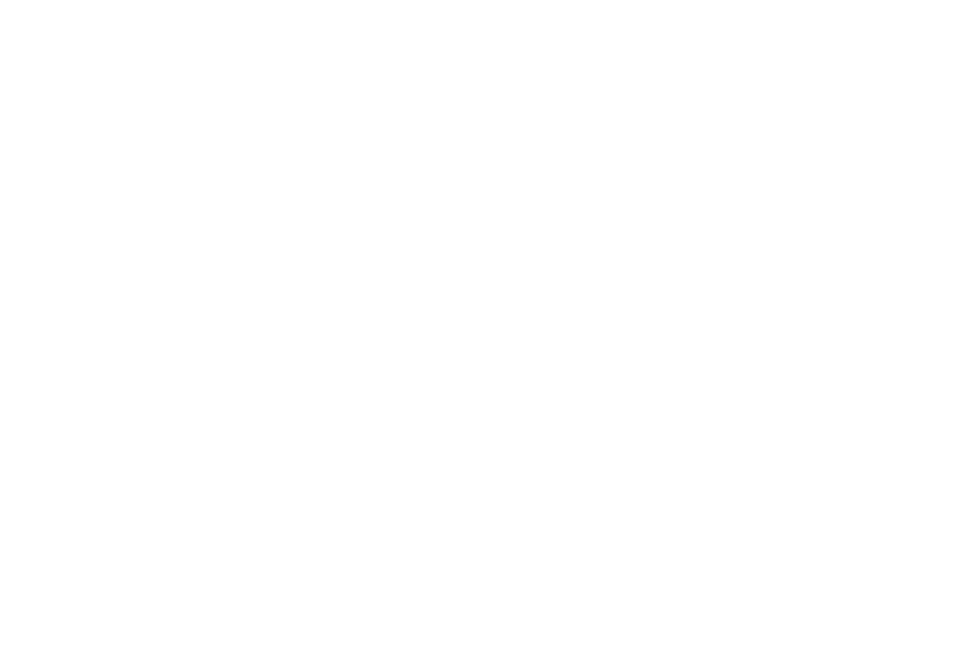
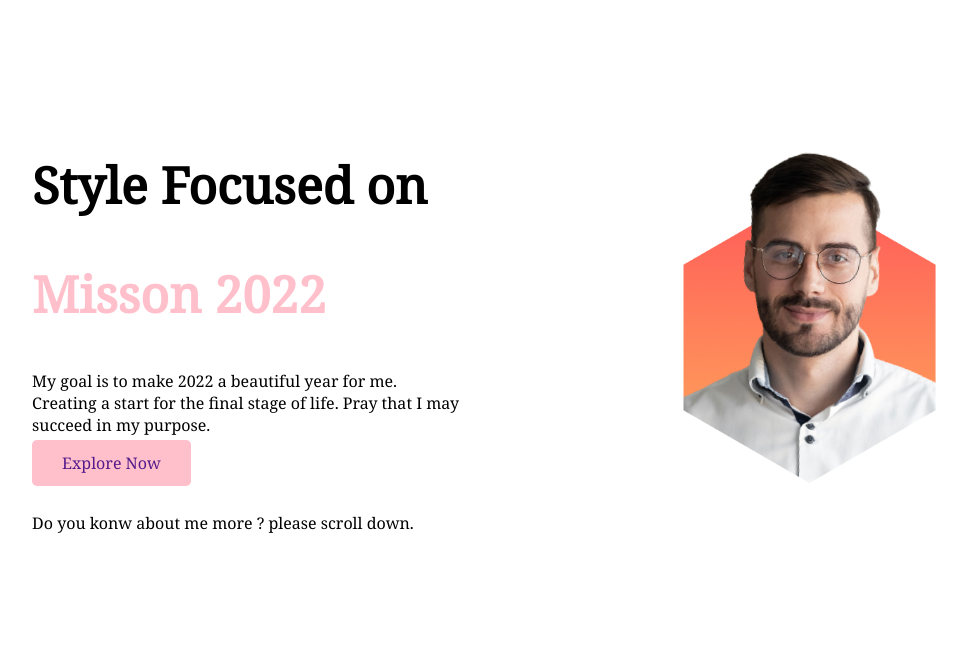
Before and after one commit to shajib2/first-project, a plain HTML site: page index.html in a window 1280 px wide. Shown: the whole page, without its empty margins (77-1044 px from the left). Drawn offline with Linux system fonts and the light colour scheme.

Commit message:
first dashbod done

```diff
--- a/index.html
+++ b/index.html
@@ -7,10 +7,31 @@
     <meta name="viewport" content="width=device-width, initial-scale=1.0">
     <title>Misson 2022</title>
     <link rel="stylesheet" href="style.css">
+    <link rel="preconnect" href="https://fonts.googleapis.com">
+    <link rel="preconnect" href="https://fonts.gstatic.com" crossorigin>
+    <link href="https://fonts.googleapis.com/css2?family=Noto+Serif&display=swap" rel="stylesheet">
 </head>
 
 <body>
+    <section>
+        <div class="half-width">
+            <h1>Style Focused on</h1>
+            <h1 class="pink">Misson 2022</h1>
+            <p>My goal is to make 2022 a beautiful year for me. Creating a start for the final stage of life. Pray that
+                I
+                may
+                succeed in my purpose.</p>
+            <a class="explore-now" href="">Explore Now</a>
+            <br>
+            <br>
 
+            <p>Do you konw about me more ? please scroll down.</p>
+        </div>
+
+        <div class="half-width">
+            <img src="images/person/person-3.png" alt="">
+        </div>
+    </section>
 </body>
 
 </html>
--- a/style.css
+++ b/style.css
@@ -0,0 +1,25 @@
+body{
+    font-family: 'Noto Serif', serif;
+}
+h1{
+    font-size: 50px;
+}
+.pink{
+    color: pink;
+}
+section{
+    display: flex;
+}
+.half-width{
+    width: 50%;
+    padding: 8%;
+}
+.half-width img{
+    width: 70%;
+}
+.explore-now{
+    text-decoration: none;
+    background-color: pink;
+    padding: 12px 30px;
+    border-radius: 5px;
+}
```
